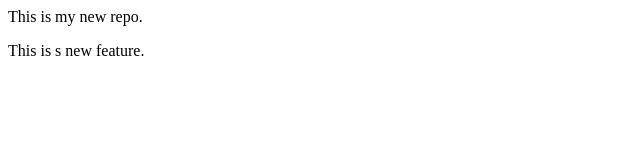
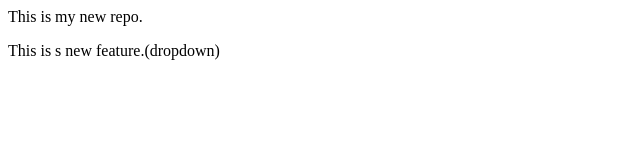
Before and after one commit to MuskanSarraf/localrepo, a plain HTML site: page index.html in a window 1280 px wide. Shown: the full height of the page, 0-640 px from the left. Drawn offline with Linux system fonts and the light colour scheme.

Commit message:
Add dropdown

```diff
--- a/index.html
+++ b/index.html
@@ -1,2 +1,2 @@
 <p>This is my new repo.</p>
-<p> This is s new feature.</p>
+<p> This is s new feature.(dropdown)</p>
```
